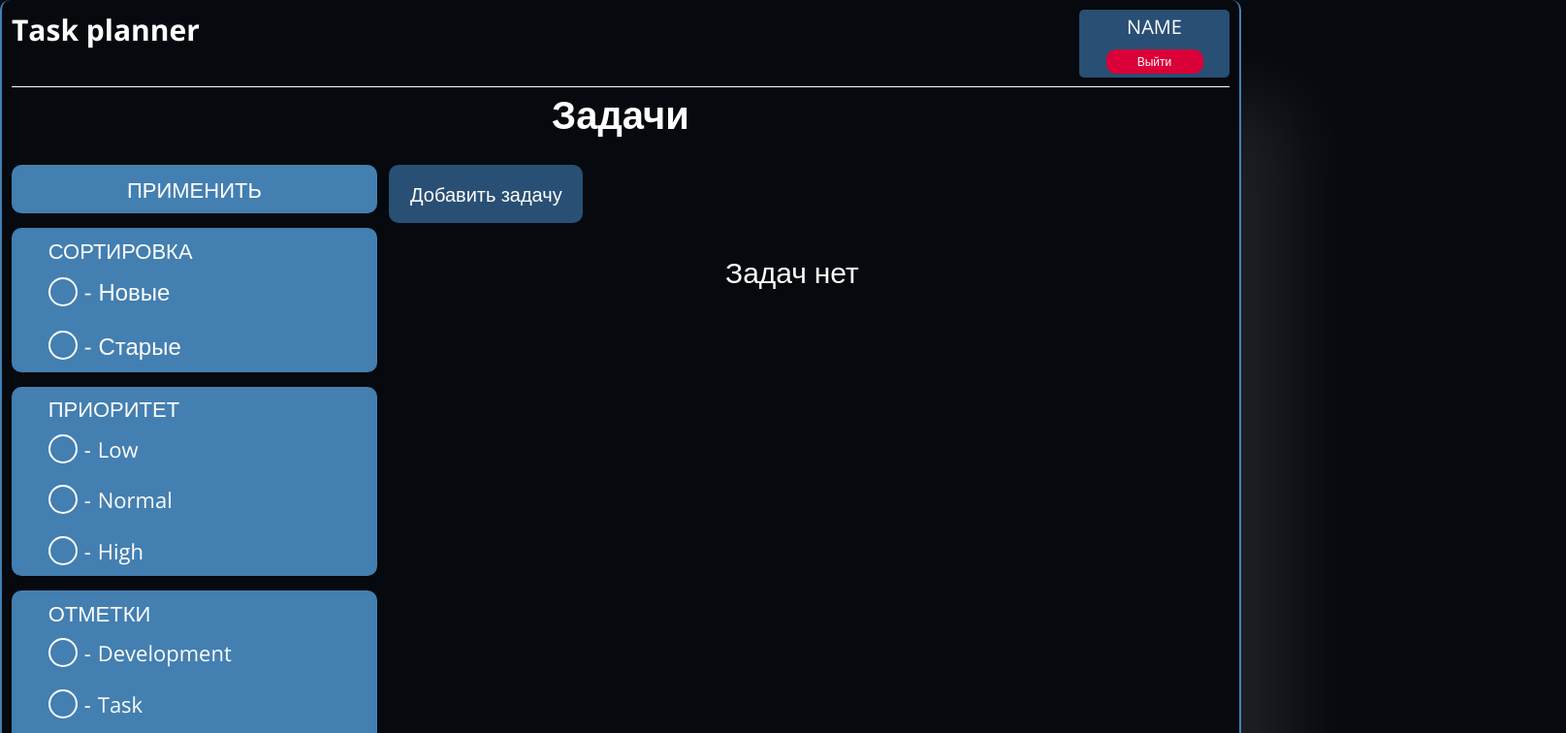
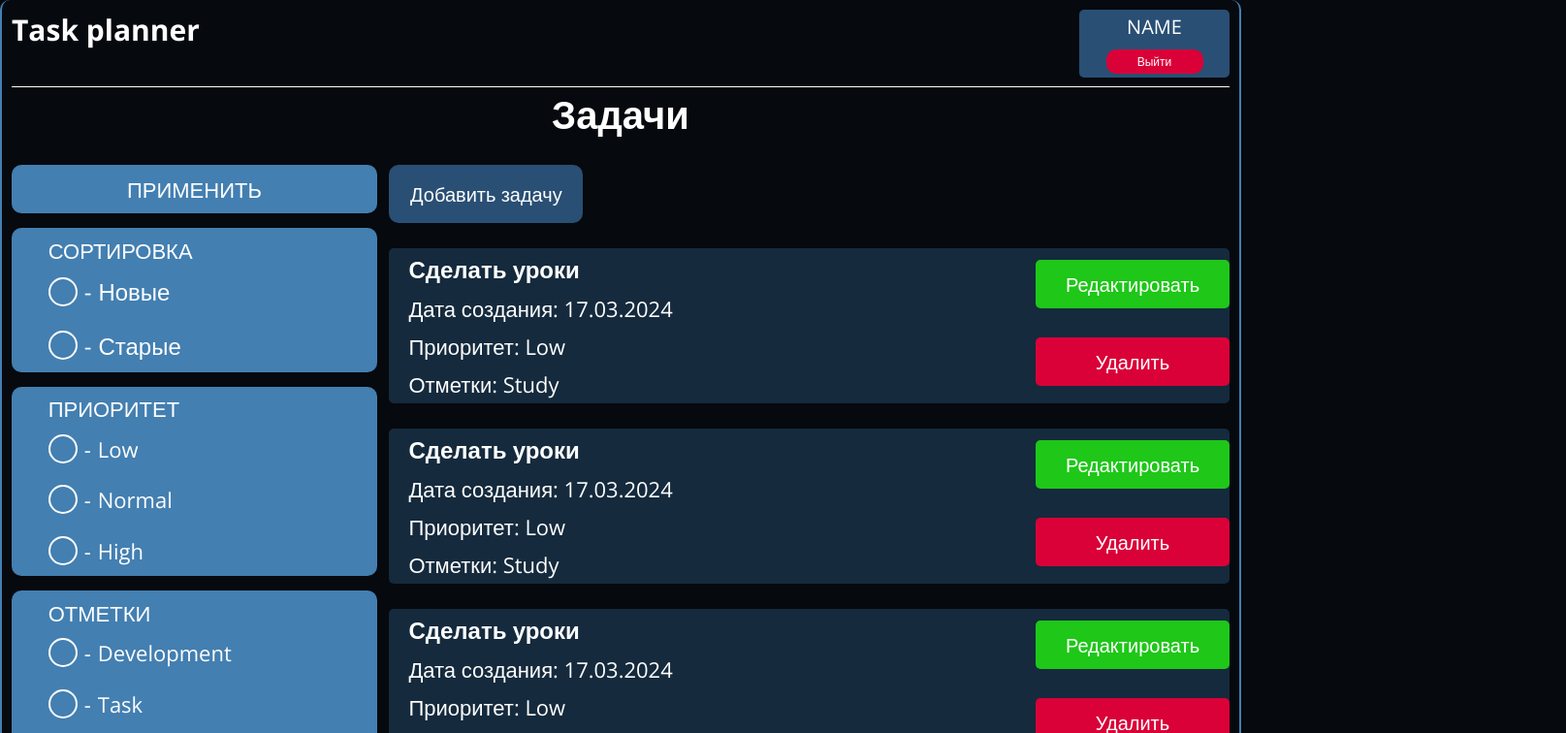
Before and after one commit to AndreyPetrozhitskiy/Farpost-Praktika, a React (Vite) app: page / in a window 1280 px wide. Shown: the top 756 px of the page at 97% size, 1615 px wide, since content can reach past the window. Built offline with nearby package versions, Linux system fonts and the light colour scheme.

Commit message:
first commit233123123123adsdd

```diff
--- a/src/components/Main.tsx
+++ b/src/components/Main.tsx
@@ -3,7 +3,76 @@ import Filtres from "./Filtres";
 import Task from "./Task";
 
 const Data:any = [
-
+  {
+    Name: "Сделать уроки",
+    DataCration: "17.03.2024",
+    Priority: "Low",
+    Mark: ["Study"],
+    Description: "Подробное описание задачи",
+  },
+  {
+    Name: "Сделать уроки",
+    DataCration: "17.03.2024",
+    Priority: "Low",
+    Mark: ["Study"],
+    Description: "Подробное описание задачи",
+  },
+  {
+    Name: "Сделать уроки",
+    DataCration: "17.03.2024",
+    Priority: "Low",
+    Mark: ["Study"],
+    Description: "Подробное описание задачи",
+  },
+  {
+    Name: "Сделать уроки",
+    DataCration: "17.03.2024",
+    Priority: "Low",
+    Mark: ["Study"],
+    Description: "Подробное описание задачи",
+  },
+  {
+    Name: "Сделать уроки",
+    DataCration: "17.03.2024",
+    Priority: "Low",
+    Mark: ["Study"],
+    Description: "Подробное описание задачи",
+  },
+  {
+    Name: "Сделать уроки",
+    DataCration: "17.03.2024",
+    Priority: "Low",
+    Mark: ["Study"],
+    Description: "Подробное описание задачи",
+  },
+  {
+    Name: "Сделать уроки",
+    DataCration: "17.03.2024",
+    Priority: "Low",
+    Mark: ["Study"],
+    Description: "Подробное описание задачи",
+  },
+  {
+    Name: "Сделать уроки",
+    DataCration: "17.03.2024",
+    Priority: "Low",
+    Mark: ["Study"],
+    Description: "Подробное описание задачи",
+  },
+  {
+    Name: "Сделать уроки",
+    DataCration: "17.03.2024",
+    Priority: "Low",
+    Mark: ["Study"],
+    Description: "Подробное описание задачи",
+  },
+  {
+    Name: "Сделать уроки",
+    DataCration: "17.03.2024",
+    Priority: "Low",
+    Mark: ["Study"],
+    Description: "Подробное описание задачи",
+  },
 ];
 
 function Main(props: { handleBurgerClick: () => void; isRotated: boolean }) {
```
